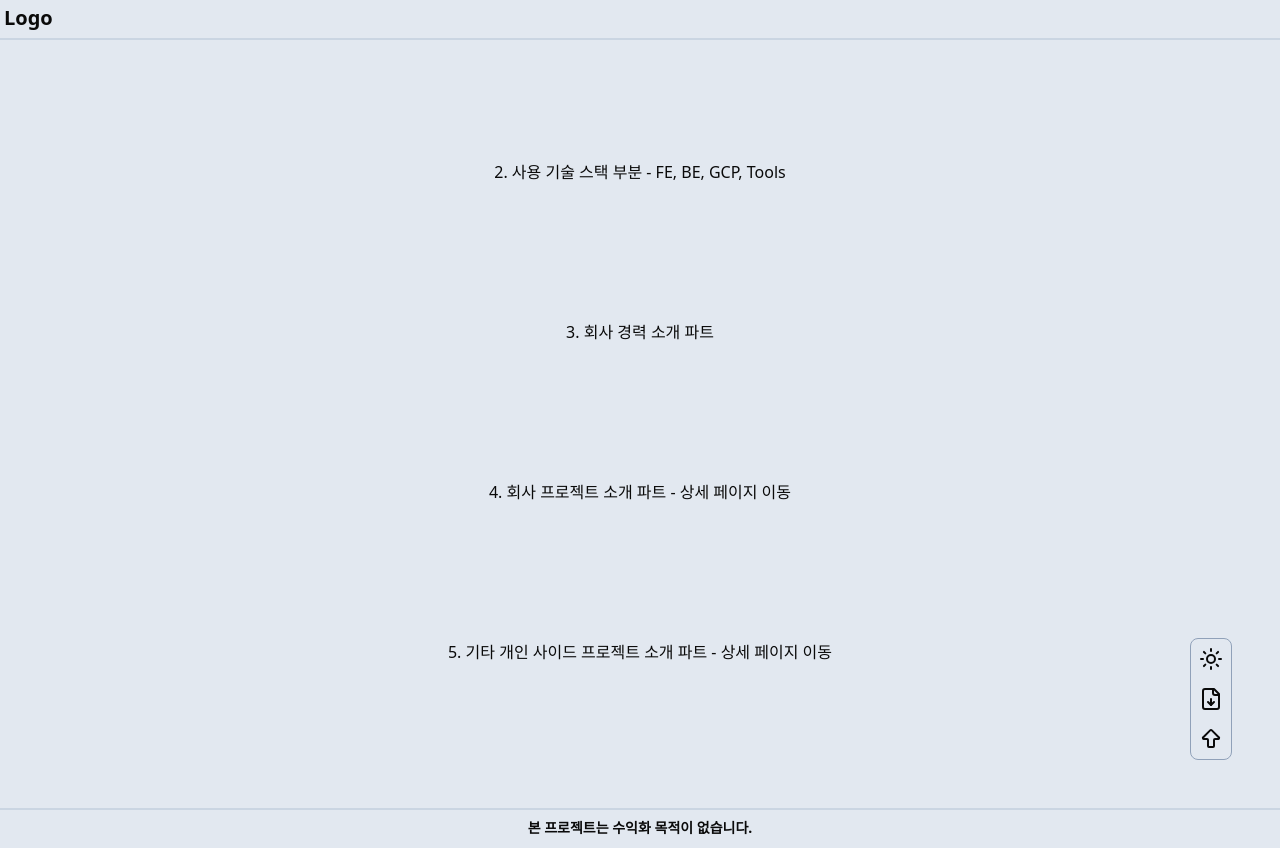
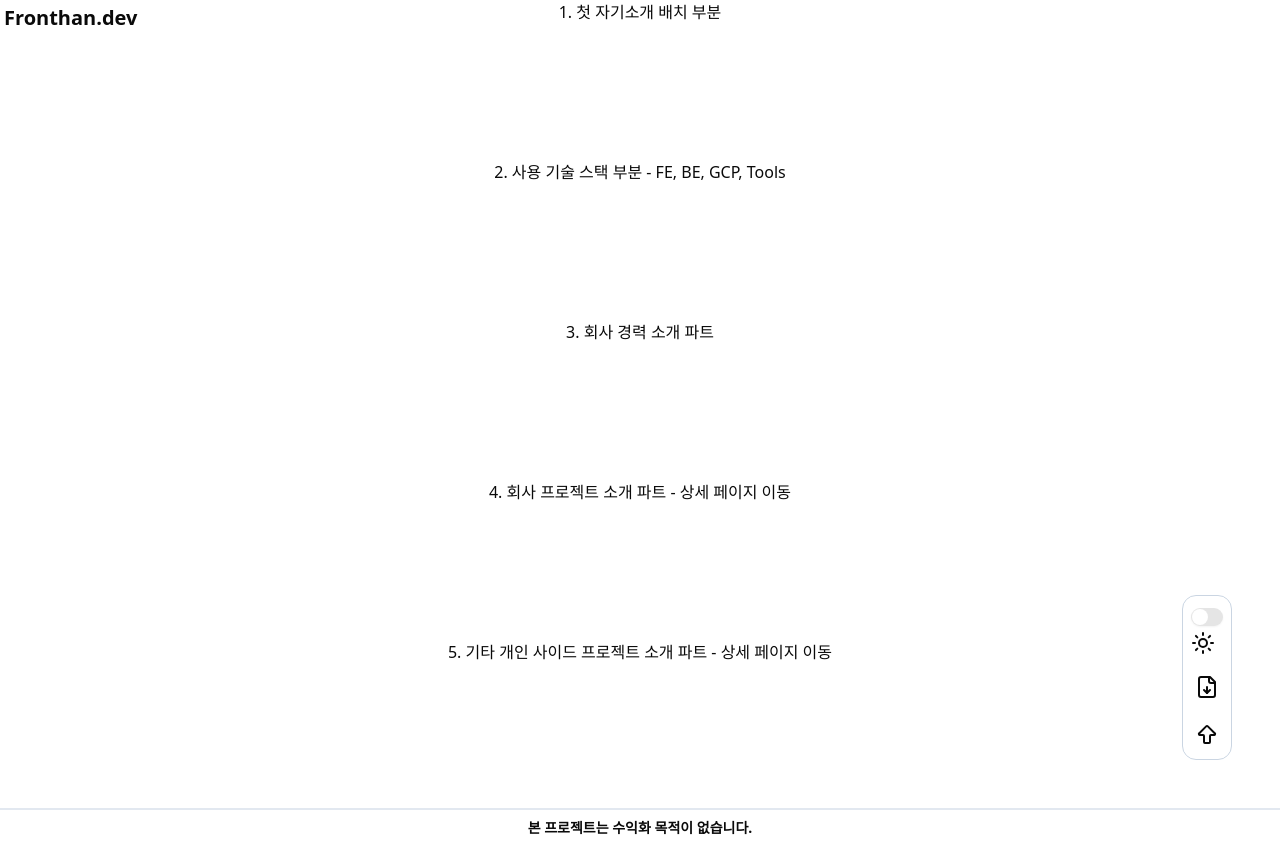
Before and after one commit to sangil94s/Portfoilos, a Next.js app: page / in a window 1280 px wide. Built offline with nearby package versions, Linux system fonts and the light colour scheme.

Commit message:
Add : 위로가기 추가 등

```diff
--- a/app/globals.css
+++ b/app/globals.css
@@ -118,6 +118,5 @@
   }
   body {
     @apply bg-background text-foreground;
-    @apply bg-slate-200;
   }
 }
--- a/components/ButtonGroup/ButtonGroup.tsx
+++ b/components/ButtonGroup/ButtonGroup.tsx
@@ -1,21 +1,23 @@
 // 위로가기 등 버튼이 여기에 Import 되는 역할
-import { ArrowBigUp, FileDown, Sun } from 'lucide-react';
+import { FileDown } from 'lucide-react';
+import Top from './Top';
+import DarkMode from './DarkMode';
 
 export default function ButtonGroup() {
   return (
     <>
-      <div className="border border-slate-400 rounded-md fixed right-12 bottom-10">
-        <p className="p-2">
-          <Sun />
-        </p>
+      <div className="border border-slate-300 rounded-xl fixed right-12 bottom-10">
+        <section>
+          <DarkMode />
+        </section>
 
-        <p className="p-2">
+        <p className="p-3">
           <FileDown />
         </p>
 
-        <p className="p-2">
-          <ArrowBigUp />
-        </p>
+        <section>
+          <Top />
+        </section>
       </div>
     </>
   );
--- /dev/null
+++ b/components/ButtonGroup/DarkMode.tsx
@@ -0,0 +1,26 @@
+'use client';
+import { useState, useEffect } from 'react';
+import { Switch } from '../ui/switch';
+import { Sun, Moon } from 'lucide-react';
+import { useTheme } from 'next-themes';
+
+export default function DarkMode() {
+  const { theme, setTheme } = useTheme();
+  const [isMounted, setIsMounted] = useState(false);
+
+  useEffect(() => {
+    setIsMounted(true);
+  }, []);
+
+  if (!isMounted) return null;
+  return (
+    <div className="p-2">
+      <Switch
+        className="my-1 cursor-pointer"
+        checked={theme === 'dark'}
+        onCheckedChange={values => setTheme(values ? 'dark' : 'light')}
+      />
+      <span>{theme === 'dark' ? <Moon /> : <Sun />}</span>
+    </div>
+  );
+}
--- /dev/null
+++ b/components/ButtonGroup/Top.tsx
@@ -0,0 +1,13 @@
+'use client';
+import { ArrowBigUp } from 'lucide-react';
+export default function Top() {
+  const scrollTop = () => {
+    window.scrollTo({ top: 0, behavior: 'smooth' });
+  };
+
+  return (
+    <div className="p-3 cursor-pointer">
+      <ArrowBigUp onClick={scrollTop} />
+    </div>
+  );
+}
--- a/components/Layout/Footer.tsx
+++ b/components/Layout/Footer.tsx
@@ -1,7 +1,7 @@
 export default function Footers() {
   return (
     <>
-      <footer className="w-full h-10 border-t-2 border-slate-300 mt-2">
+      <footer className="w-full h-10 border-t-2 border-slate-200 mt-2">
         <h4 className="text-center text-sm font-bold py-2">
           본 프로젝트는 수익화 목적이 없습니다.
         </h4>
--- a/components/Layout/Header.tsx
+++ b/components/Layout/Header.tsx
@@ -1,8 +1,8 @@
 export default function Headers() {
   return (
     <>
-      <header className="fixed w-full h-10 border-b-2 border-slate-300 bg-slate-200 mb-2">
-        <h1 className="p-1 text-xl font-bold">Logo</h1>
+      <header className="fixed w-full h-10 mb-2">
+        <h1 className="p-1 text-xl font-bold">Fronthan.dev</h1>
 
         <section></section>
       </header>
--- /dev/null
+++ b/components/ui/switch.tsx
@@ -0,0 +1,28 @@
+'use client';
+
+import * as React from 'react';
+import * as SwitchPrimitive from '@radix-ui/react-switch';
+
+import { cn } from '@/lib/utils';
+
+function Switch({ className, ...props }: React.ComponentProps<typeof SwitchPrimitive.Root>) {
+  return (
+    <SwitchPrimitive.Root
+      data-slot="switch"
+      className={cn(
+        'peer data-[state=checked]:bg-primary data-[state=unchecked]:bg-input focus-visible:border-ring focus-visible:ring-ring/50 dark:data-[state=unchecked]:bg-input/80 inline-flex h-[1.15rem] w-8 shrink-0 items-center rounded-full border border-transparent shadow-xs transition-all outline-none focus-visible:ring-[3px] disabled:cursor-not-allowed disabled:opacity-50',
+        className,
+      )}
+      {...props}
+    >
+      <SwitchPrimitive.Thumb
+        data-slot="switch-thumb"
+        className={cn(
+          'bg-background dark:data-[state=unchecked]:bg-foreground dark:data-[state=checked]:bg-primary-foreground pointer-events-none block size-4 rounded-full ring-0 transition-transform data-[state=checked]:translate-x-[calc(100%-2px)] data-[state=unchecked]:translate-x-0',
+        )}
+      />
+    </SwitchPrimitive.Root>
+  );
+}
+
+export { Switch };
--- a/package.json
+++ b/package.json
@@ -10,6 +10,7 @@
     "format": "prettier --write --cache ."
   },
   "dependencies": {
+    "@radix-ui/react-switch": "^1.2.5",
     "class-variance-authority": "^0.7.1",
     "clsx": "^2.1.1",
     "lucide-react": "^0.525.0",
```
Also changed, not shown: 1 other file (tests, documents, lock files or other folders).
